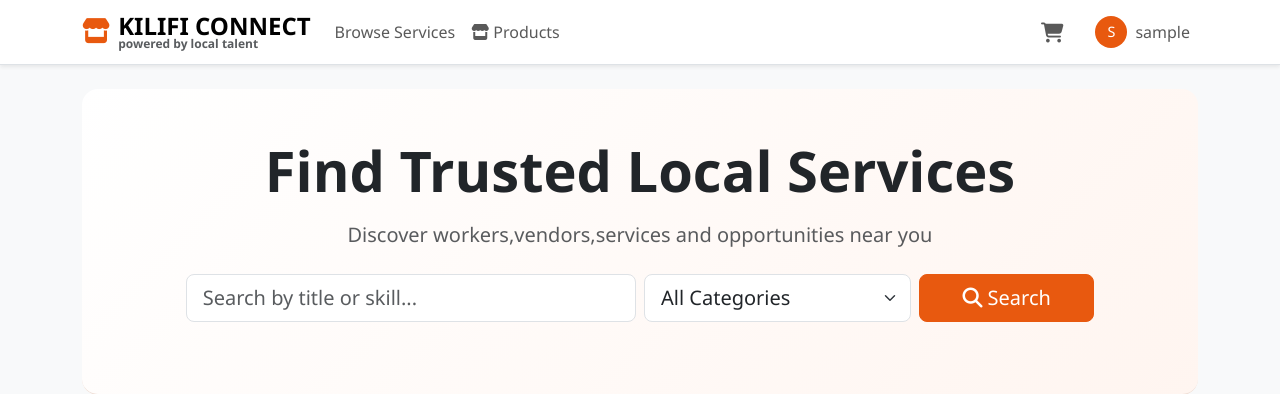
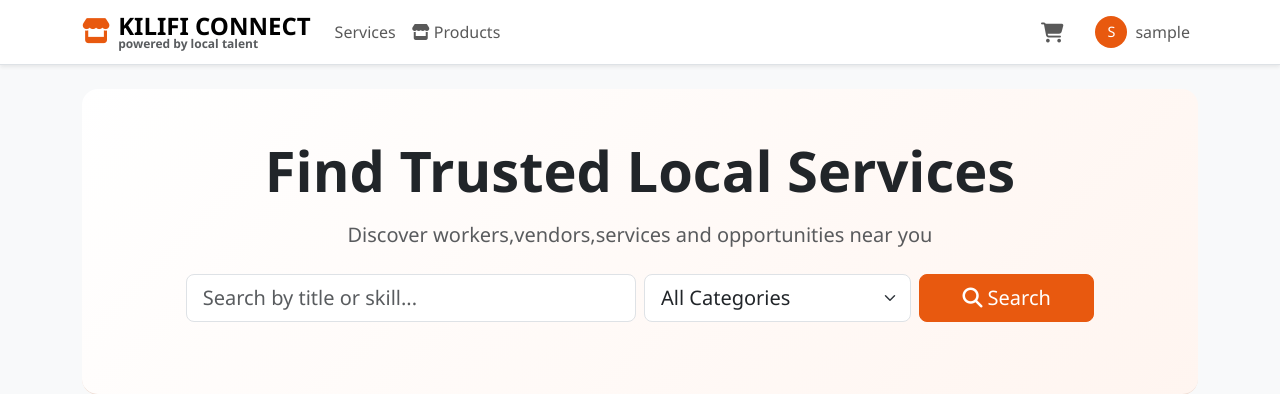
Before and after one commit to ches-on/skills, a Django app: page / in a window 1280 px wide. Shown: the top 394 px of the page. Run offline with Django 5.2, Linux system fonts and the light colour scheme; the visitor is signed in with stand-in values (Sample User, id 1); data comes from the database, SQL or seed files in the repository; data that the repository does not hold is empty.

Commit message:
Update base.html

```diff
--- a/templates/base.html
+++ b/templates/base.html
@@ -43,7 +43,7 @@
             <div class="collapse navbar-collapse" id="navbarNav">
                 <ul class="navbar-nav me-auto">
                     <li class="nav-item">
-                        <a class="nav-link" href="{% url 'home' %}">Browse Services</a>
+                        <a class="nav-link" href="{% url 'home' %}">Services</a>
                     </li>
                     <li class="nav-item">
                         <a class="nav-link" href="{% url 'product_list' %}">
```
